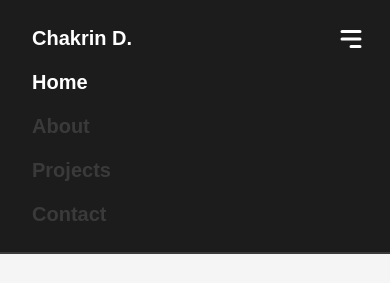
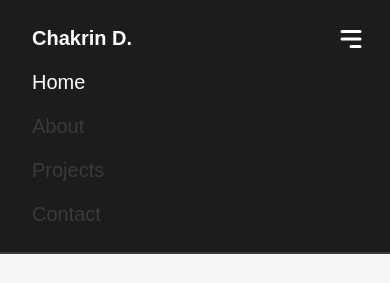
Before and after one commit to deeckn/web-portfolio-2022, a React (Create React App) app: page / in a window 390 px wide. Both pictures are taken after a click on the icon 351 px from the left and 39 px from the top of the page. Shown: the top 283 px of the page. Built offline with nearby package versions, Linux system fonts and the light colour scheme.

Commit message:
Change font style breakpoint

```diff
--- a/src/Components/Navbar.tsx
+++ b/src/Components/Navbar.tsx
@@ -18,7 +18,7 @@ const Navbar: React.FC<NavbarProps> = ({ currentPage, setCurrentPage }) => {
     const NavLink: React.FC<NavLinkProps> = ({ path, text, current }) => {
         return <Link
             to={path}
-            className={`${current ? 'text-white' : 'text-gray'} lg:px-4 lg:mx-2 py-2 text-xl rounded-lg font-bold hover:text-white hover:bg-gray transition-colors duration-300`}>
+            className={`${current ? 'text-white' : 'text-gray'} lg:px-4 lg:mx-2 py-2 text-xl rounded-lg lg:font-bold hover:text-white hover:bg-gray transition-colors duration-300`}>
             {text}
         </Link>
     }
```
